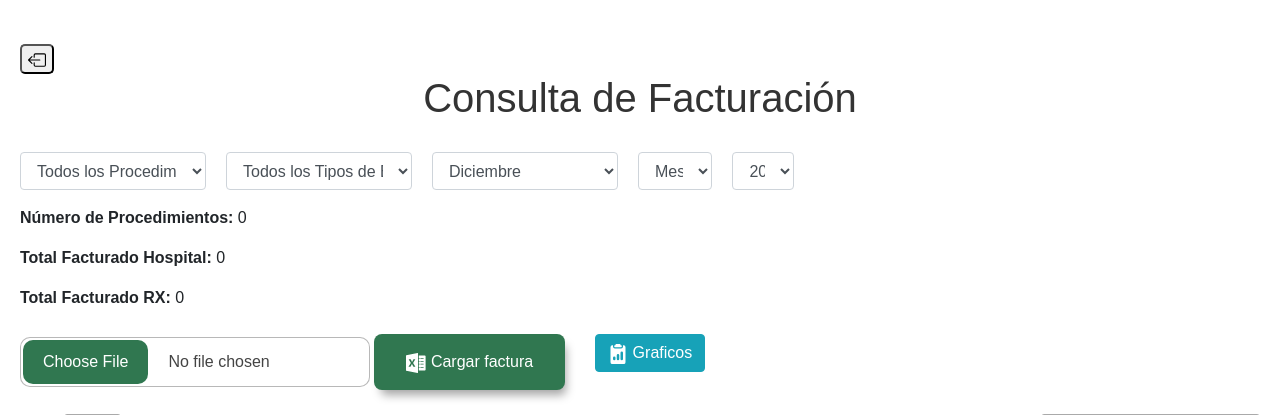
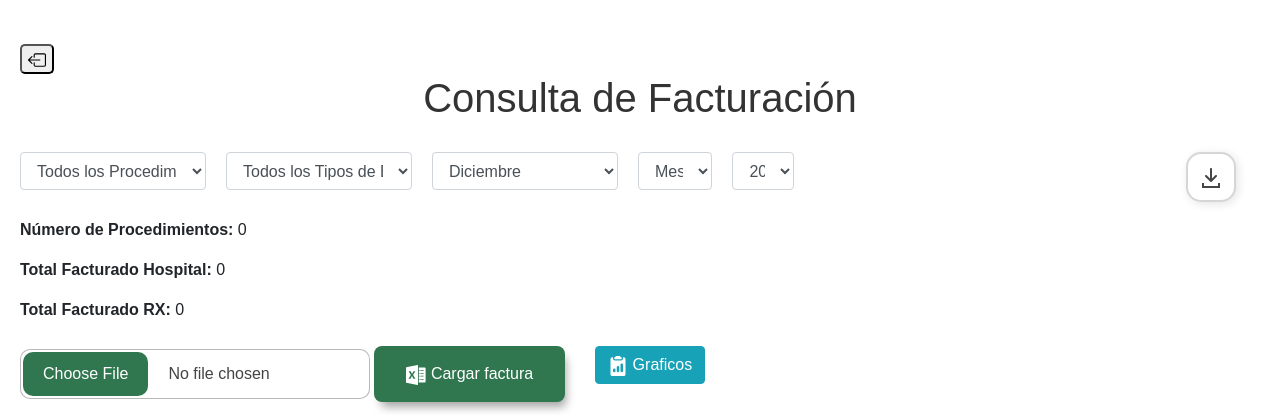
Before and after one commit to juanmatorres007/rx_sedelaplata, a PHP site: page /factura.php in a window 1280 px wide; the page is wider, and only the part inside the window is pictured. Shown: the top 415 px of that part. Run offline with PHP 8.4, Linux system fonts and the light colour scheme; data that the repository does not hold is empty; some libraries are stand-ins or nearby versions.

Commit message:
10/12/24

```diff
--- a/consultaProcedimiento.php
+++ b/consultaProcedimiento.php
@@ -5,13 +5,13 @@ if (isset($_POST['eps']) && isset($_POST['tipo_procedimiento'])) {
     $id_eps = intval($_POST['eps']);
     $tipo_procedimiento = $_POST['tipo_procedimiento'];
 
-    // Construir consulta base
+
     $sql = "SELECT p.codigo_procedimiento, p.nombre_procedimiento, p.marca, pr.precio_hospitalario, pr.precio_ambulatorio
             FROM Procedimientos p
             JOIN Precios pr ON p.id_procedimiento = pr.id_procedimiento
             WHERE pr.id_entidad = ?";
 
-    // Ajustar consulta según el tipo de procedimiento seleccionado
+
     if ($tipo_procedimiento === "contrastado") {
         $sql .= " AND p.es_contraste = 1";
     } elseif ($tipo_procedimiento === "sin_contraste") {
--- a/factura.php
+++ b/factura.php
@@ -10,9 +10,10 @@
     <link rel="stylesheet" href="https://stackpath.bootstrapcdn.com/bootstrap/4.5.2/css/bootstrap.min.css">
 
     <style>
-        a button{
+        a button {
             width: 100%;
         }
+
         body {
             font-family: Arial, sans-serif;
             margin: 20px;
@@ -128,6 +129,62 @@
         .success__close path {
             fill: #2B641E;
         }
+
+        .Btn {
+            width: 50px;
+            height: 50px;
+            border: 2px solid rgb(214, 214, 214);
+            border-radius: 15px;
+            background-color: rgb(255, 255, 255);
+            display: flex;
+            flex-direction: column;
+            align-items: center;
+            justify-content: center;
+            cursor: pointer;
+            position: relative;
+            transition-duration: 0.3s;
+            box-shadow: 2px 2px 10px rgba(0, 0, 0, 0.11);
+        }
+
+        .svgIcon {
+            fill: rgb(70, 70, 70);
+        }
+
+        .icon2 {
+            width: 18px;
+            height: 5px;
+            border-bottom: 2px solid rgb(70, 70, 70);
+            border-left: 2px solid rgb(70, 70, 70);
+            border-right: 2px solid rgb(70, 70, 70);
+        }
+
+        .Btn:hover {
+            background-color: rgb(51, 51, 51);
+            transition-duration: 0.3s;
+        }
+
+        .Btn:hover .icon2 {
+            border-bottom: 2px solid rgb(235, 235, 235);
+            border-left: 2px solid rgb(235, 235, 235);
+            border-right: 2px solid rgb(235, 235, 235);
+        }
+
+        .Btn:hover .svgIcon {
+            fill: rgb(255, 255, 255);
+            animation: slide-in-top 1s linear infinite;
+        }
+
+        @keyframes slide-in-top {
+            0% {
+                transform: translateY(-10px);
+                opacity: 0;
+            }
+
+            100% {
+                transform: translateY(0px);
+                opacity: 1;
+            }
+        }
     </style>
 </head>
 
@@ -159,7 +216,7 @@
 
     <h1>Consulta de Facturación</h1>
 
-    <!-- Filtro de tipo de procedimiento, tipo de entidad y mes -->
+
     <div class="form-group">
         <select name="tipo_procedimiento" id="tipo_procedimiento" class="form-control">
             <option value="todos">Todos los Procedimientos</option>
@@ -205,6 +262,18 @@
         </select>
 
         <select name="year" id="year" class="form-control" style="width: 5%"></select>
+
+        <button class="Btn" style="margin-left: 30%">
+            <svg
+                xmlns="http://www.w3.org/2000/svg"
+                height="1em"
+                viewBox="0 0 384 512"
+                class="svgIcon">
+                <path
+                    d="M169.4 470.6c12.5 12.5 32.8 12.5 45.3 0l160-160c12.5-12.5 12.5-32.8 0-45.3s-32.8-12.5-45.3 0L224 370.8 224 64c0-17.7-14.3-32-32-32s-32 14.3-32 32l0 306.7L54.6 265.4c-12.5-12.5-32.8-12.5-45.3 0s-12.5 32.8 0 45.3l160 160z"></path>
+            </svg>
+            <span class="icon2"></span>
+        </button>
     </div>
 
 
@@ -254,10 +323,6 @@
     </div>
 
 
-
-
-
-    <!-- Contenedor para la tabla -->
     <div class="table-container mt-4">
         <table id="facturaTable" class="display" style="width:100%">
             <thead>
@@ -281,7 +346,7 @@
                 </tr>
             </thead>
             <tbody id="facturaBody">
-                <!-- Contenido generado por AJAX -->
+                <!-- Contenido generado de factura -->
             </tbody>
         </table>
     </div>
@@ -341,10 +406,10 @@
                 });
             }
 
-            // Cargar datos iniciales del mes actual al cargar la página
+
             loadFacturaData('todos', 'todos', currentMonth, '', currentYear);
 
-            // Evento para actualizar datos cuando cambian los filtros
+
             $('#tipo_procedimiento, #tipo_entidad, #mes, #mes_fin, #year').on('change', function() {
                 const tipoProcedimiento = $('#tipo_procedimiento').val();
                 const tipoEntidad = $('#tipo_entidad').val();
@@ -352,7 +417,6 @@
                 const mesFin = $('#mes_fin').val();
                 const year = $('#year').val();
 
-                // Si mes_fin está vacío, usar solo mes_inicio
                 if (!mesFin) {
                     loadFacturaData(tipoProcedimiento, tipoEntidad, mesInicio, mesInicio, year);
                 } else {
@@ -370,7 +434,7 @@
                 setTimeout(() => alerta.remove(), 500);
             }
 
-            // Limpia la URL eliminando el parámetro 'msg'
+
             const url = new URL(window.location);
             url.searchParams.delete('msg');
             window.history.replaceState(null, '', url);
```
Also changed, not shown: eliminar_factura.php (+4 -4 lines), graficosFactura.php (+5 -9 lines).
